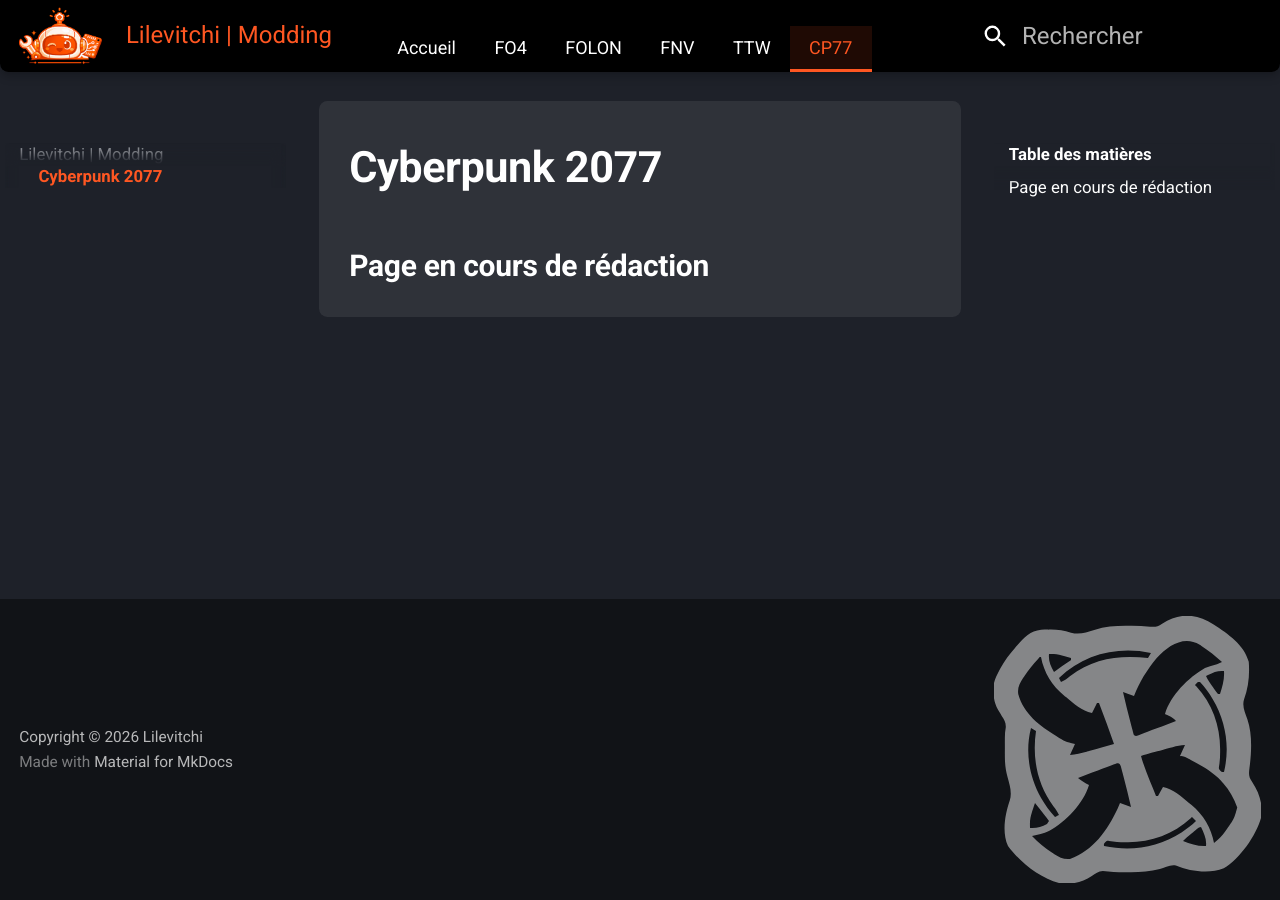
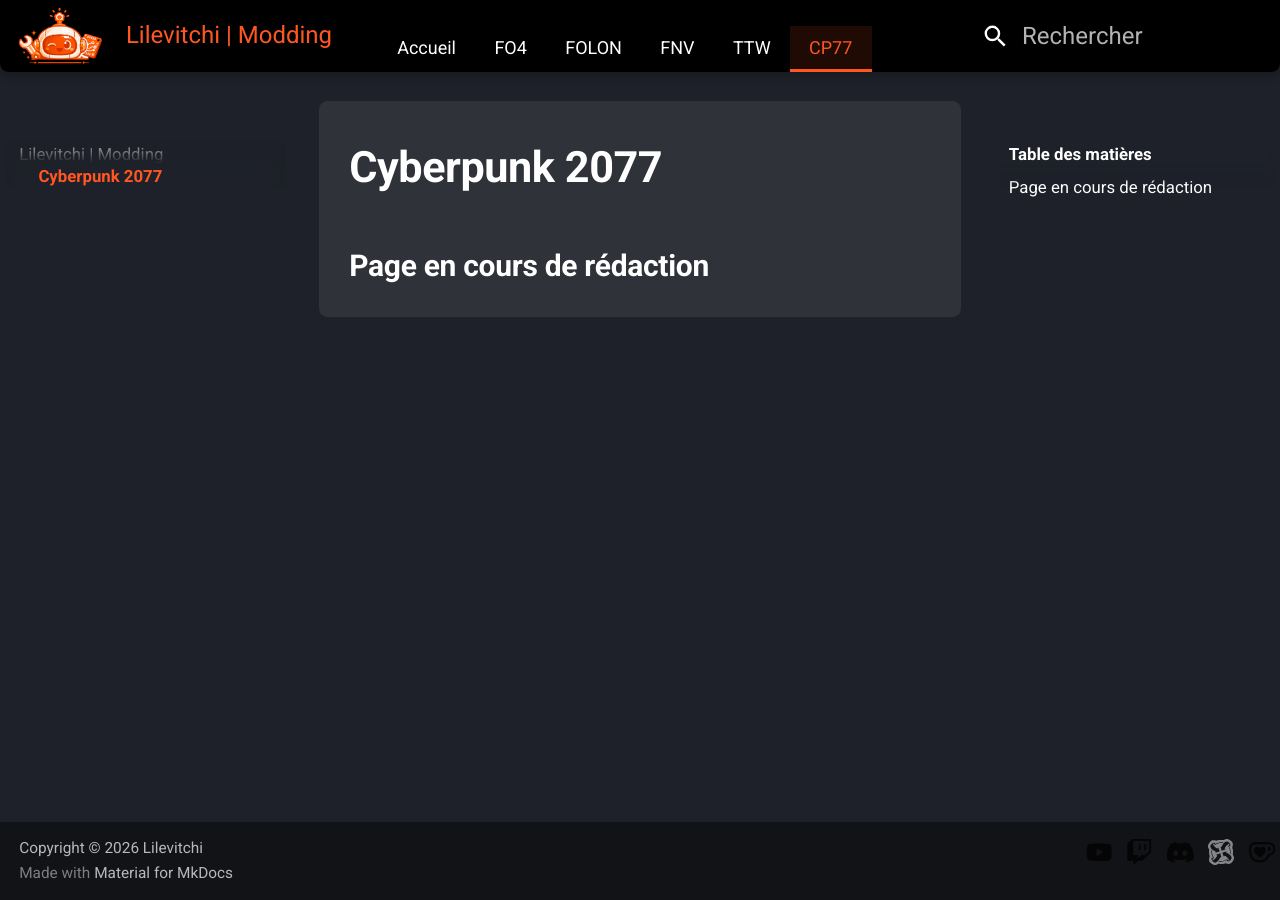
Before and after one commit to Lilevitchi/lilevitchi.github.io, an MkDocs documentation site: the page built from docs/cyberpunk/index.md, in a window 1280 px wide. Built offline with MkDocs 1.6.1 and Material for MkDocs 9.7.7, drawn with Linux system fonts in a browser that asks for light colours.

Commit message:
Update extra.css

```diff
--- a/docs/stylesheets/extra.css
+++ b/docs/stylesheets/extra.css
@@ -602,13 +602,20 @@
     transition: color var(--transition-base), transform var(--transition-base);
 }
 
-/* SVG des icônes sociales */
+/* SVG des icônes sociales
 [data-md-color-scheme] .md-footer-social__link svg {
    /* justify-content: center;
     max-height: 1.1rem;
     width: 1.1rem;
-    display: block; */
+    display: block;
     fill: currentColor;
+} */
+
+[data-md-color-scheme] .md-footer-social__link svg,
+[data-md-color-scheme] .md-footer-social__link img {
+  width: 1.1rem;
+  height: 1.1rem;
+  display: block;
 }
 
 [data-md-color-scheme] .md-footer-social__link:hover {
```
